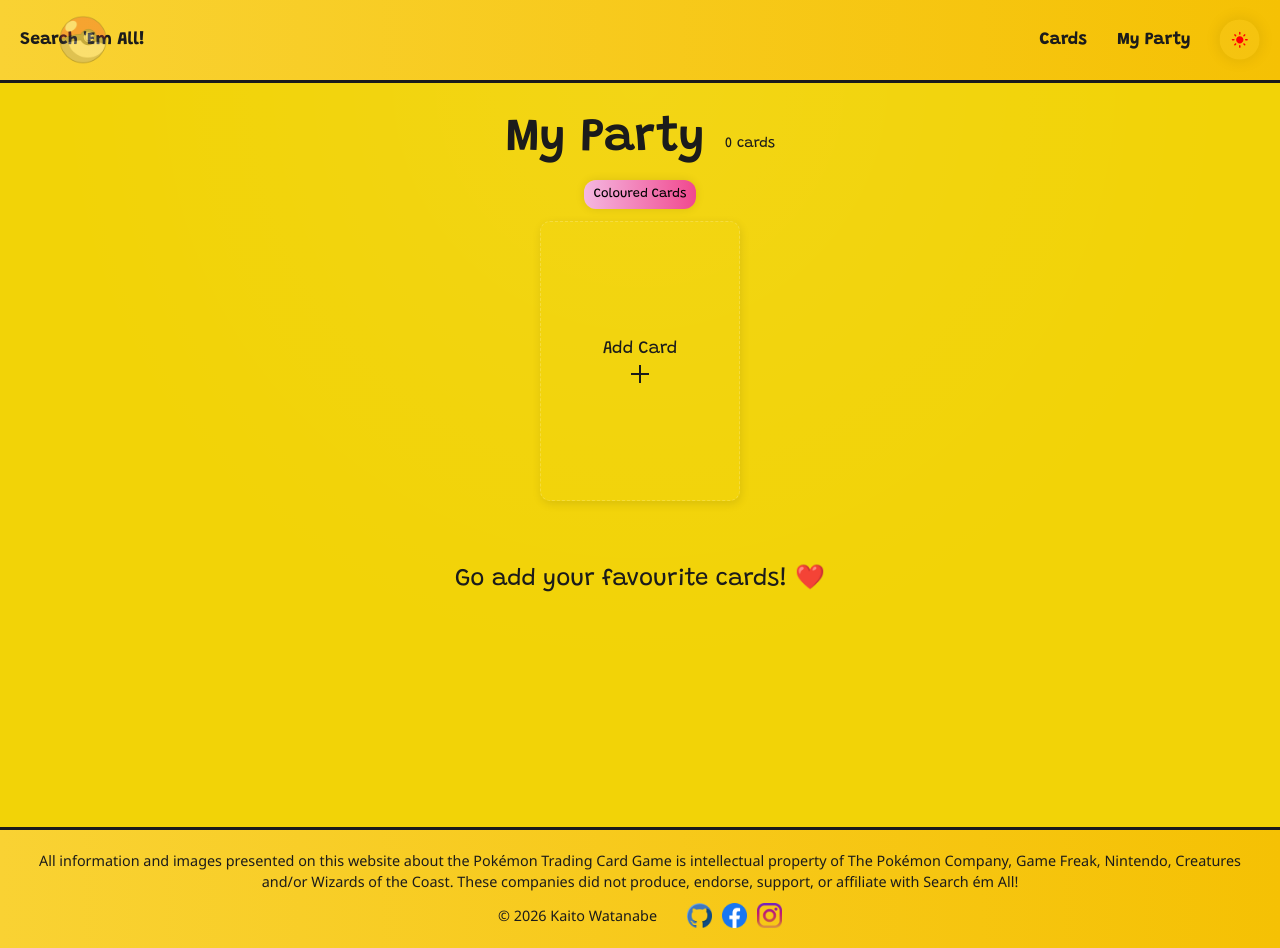
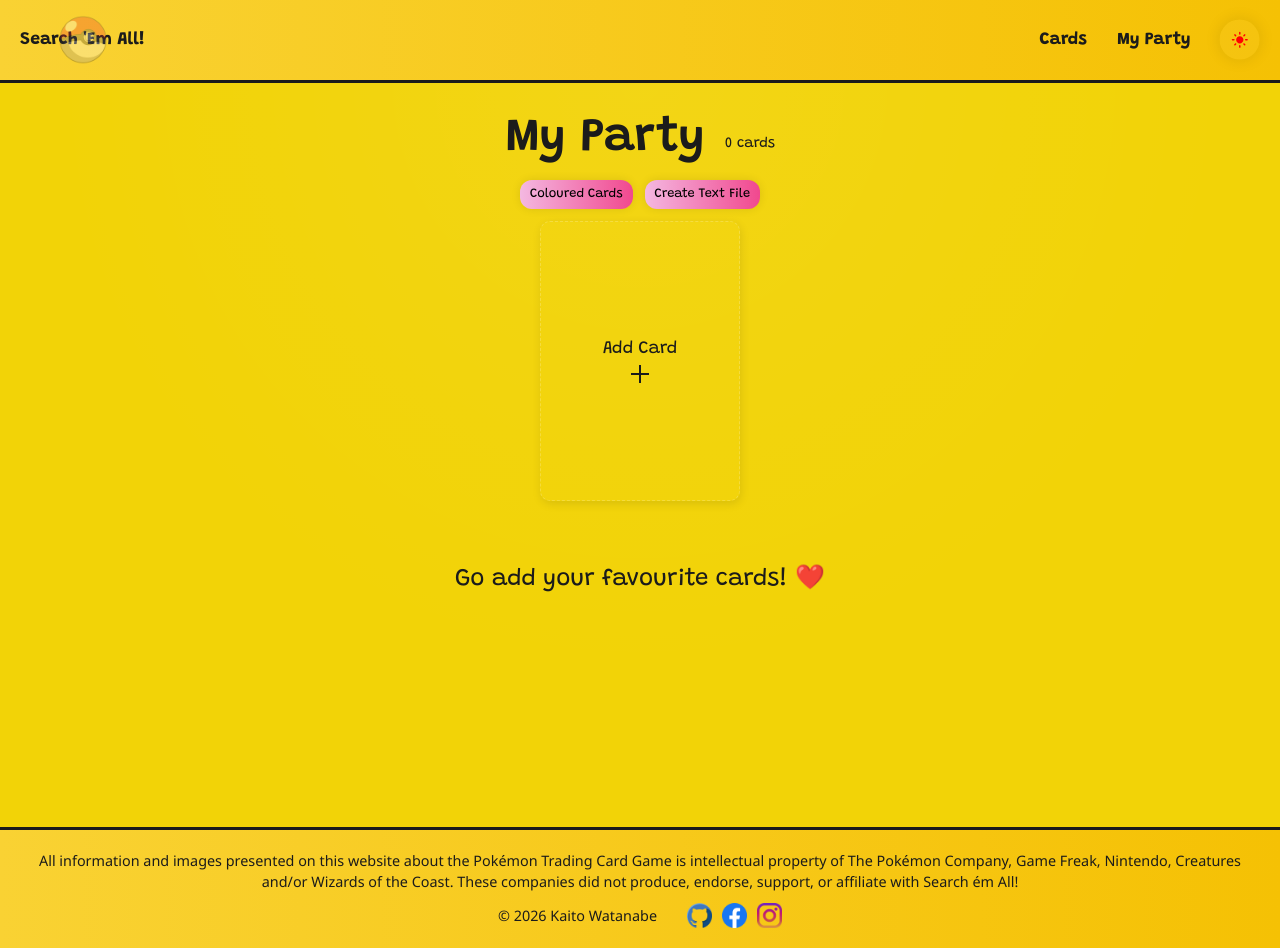
Before and after one commit to kaito24mako/react-pokemon-app, a React (Vite) app: page /party in a window 1280 px wide. Built offline with nearby package versions, Linux system fonts and the light colour scheme.

Commit message:
add text file and unit test

```diff
--- a/src/App.jsx
+++ b/src/App.jsx
@@ -7,14 +7,14 @@ import axios from "axios";
 import Layout from "./components/layout/Layout";
 import HomePage from "./pages/HomePage";
 import CardsPage from "./pages/CardsPage";
+import CollectionPage from "./pages/CollectionPage";
 import NotFound from "./pages/NotFound";
-import CollectionPage from "./pages/CollectionPage";
 
 function App() {
   const [cards, setCards] = useState([]); // for list of cards
   const [detailedCard, setDetailedCard] = useState([]); // for single card item
   const [search, setSearch] = useState(""); // string of searched card
-  const [fetchingCards, setFetchingCards] = useState(false); // loading spinner when data hasn't rendered
+  const [fetchingCards, setFetchingCards] = useState(false); // for spinner loader
   const [clickedCard, setClickedCard] = useState(); // to track if a card was clicked
 
   // used Cursor AI to help!
--- /dev/null
+++ b/src/components/features/button/TextFileBtn.jsx
@@ -0,0 +1,43 @@
+function TextFileBtn({ favourites }) {
+  function createTextFile() {
+    const cards = Array.isArray(favourites) ? favourites : [];
+
+    const fileContent =
+      cards.length > 0
+        ? cards
+            .map((card, index) => {
+              const cardName = card?.name || "Unknown name";
+              const cardId = card?.id || "Unknown id";
+
+              return `${index + 1}. ${cardName} (ID: ${cardId})`;
+            })
+            .join("\n")
+        : "No favourite pokemon found.";
+
+    const blob = new Blob([fileContent], { type: "text/plain;charset=utf-8" });
+    const url = URL.createObjectURL(blob);
+    const a = document.createElement("a");
+    a.href = url;
+    a.download = "favourite_pokemon.txt";
+    document.body.appendChild(a);
+    a.click();
+    document.body.removeChild(a);
+    URL.revokeObjectURL(url);
+  }
+
+  return (
+    <button
+      className="coloured-card"
+      style={{ marginLeft: "12px", backgroundColor: "black" }}
+      onClick={() => {
+        createTextFile();
+      }}
+    >
+      <div style={{ display: "flex" }}>
+        <p>Create Text File</p>
+      </div>
+    </button>
+  );
+}
+
+export default TextFileBtn;
--- a/src/components/features/card/CardItem.jsx
+++ b/src/components/features/card/CardItem.jsx
@@ -46,7 +46,6 @@ function CardItem({
   // useState only stores the state locally for one mount/render!
   // so useState won't work when switching between the cards and collection page
   // instead, use array.some() method
-  // const [inCollection, setInCollection] = useState(false);
 
   function handleFavouriteClick(e, card) {
     e.stopPropagation();
@@ -75,7 +74,6 @@ function CardItem({
     <>
       {detailedCard &&
         detailedCard.map((card, index) => (
-          // if user has set the cards to have a coloured background, then map the card types as a class to have different background colours per type
           <div
             className={`card-item-container ${colouredBackground ? card.types?.[0].toLowerCase() : ""}`}
             key={index}
@@ -157,7 +155,6 @@ function CardItem({
                     <p className="stat-title">Weaknesses</p>
                     {card.weaknesses ? (
                       card.weaknesses.map((weakness, index) => (
-                        // when mapping, there must only be one parent element
                         <div className="icon-value-wrapper">
                           <img
                             className="type-icon"
--- a/src/components/features/search/SearchForm.jsx
+++ b/src/components/features/search/SearchForm.jsx
@@ -1,7 +1,7 @@
 import { ToastContainer, toast } from "react-toastify";
 
 function SearchForm({ search, handleSearch, handleSubmitSearch }) {
-  function onSubmit(e) {
+  function handleValidation(e) {
     e.preventDefault();
 
     const trimmed = search.trim("");
@@ -30,7 +30,7 @@ function SearchForm({ search, handleSearch, handleSubmitSearch }) {
   }
   return (
     <div className="form-error-container">
-      <form className="form-container" onSubmit={onSubmit}>
+      <form className="form-container" onSubmit={handleValidation}>
         <label htmlFor="card-search">🔎</label>
         <input
           type="search"
@@ -39,7 +39,7 @@ function SearchForm({ search, handleSearch, handleSubmitSearch }) {
           placeholder="search card..."
           value={search}
           onChange={handleSearch}
-          aria-label="search for Pokemon cards"
+          aria-label="Search for Pokemon cards"
         />
       </form>
       <ToastContainer />
--- a/src/pages/CollectionPage.jsx
+++ b/src/pages/CollectionPage.jsx
@@ -3,6 +3,7 @@ import { useState } from "react";
 import CollectionList from "../components/features/card/CollectionList";
 import CardItem from "../components/features/card/CardItem";
 import ToggleCardBackground from "../components/features/button/ToggleCardBackground";
+import TextFileBtn from "../components/features/button/TextFileBtn";
 
 function CollectionPage({
   detailedCard,
@@ -13,7 +14,6 @@ function CollectionPage({
   toggleFavourite,
 }) {
   // to track if a card was clicked to open modal
-  // easier to track than detailedCard since detailedCard is an array of objects
   const [clickedCard, setClickedCard] = useState(null);
 
   const [colouredBackground, setColouredBackground] = useState(true);
@@ -23,7 +23,6 @@ function CollectionPage({
     setClickedCard(card);
   }
 
-  // close modal
   function closeModal() {
     setClickedCard(null);
   }
@@ -46,12 +45,11 @@ function CollectionPage({
             toggleColouredCardBg={toggleColouredCardBg}
             colouredBackground={colouredBackground}
           />
+          <TextFileBtn favourites={favourites} />
         </div>
 
         <CollectionList
-          // render the favourites array
-          // use the same prop name as in CardsPage since both pages require the same functionalities (e.g., fetchCardById, opening modal)
-          // props never conflict since they are scoped to each component instance - CollectionPage renders a CardList instance with its props, not with CardPages' props
+          // props never conflict with CardsPage since they are scoped to each component instance - CollectionPage renders a CardList instance with its props, not with CardPages' props
           cards={favourites}
           fetchingCards={fetchingCards}
           fetchCardById={fetchCardById}
@@ -63,8 +61,7 @@ function CollectionPage({
         </p>
       </div>
 
-      {/* MODAL - CARD ITEM */}
-      {/* only render modal when a card is clicked */}
+      {/* modal (card item) */}
       {clickedCard && (
         <div className="modal-backdrop" onClick={closeModal}>
           <CardItem
--- a/vite.config.js
+++ b/vite.config.js
@@ -24,4 +24,12 @@ export default defineConfig({
       },
     },
   },
+  test: {
+    globals: true, // I'm not 100% sure what this does, but it's required
+    environment: "jsdom", // environment for running tests to simulate the browser
+    setupFiles: "./src/test/setup.js", // this is where we tell vite to import jest-dom
+    // you might want to disable it, if you don't have tests that rely on CSS
+    // since parsing CSS is slow
+    css: true,
+  },
 });
```
Also changed, not shown: package.json (+9 -2 lines), src/test/setup.js (added, +1 -0 lines), 2 other files (tests, documents, lock files or other folders).
